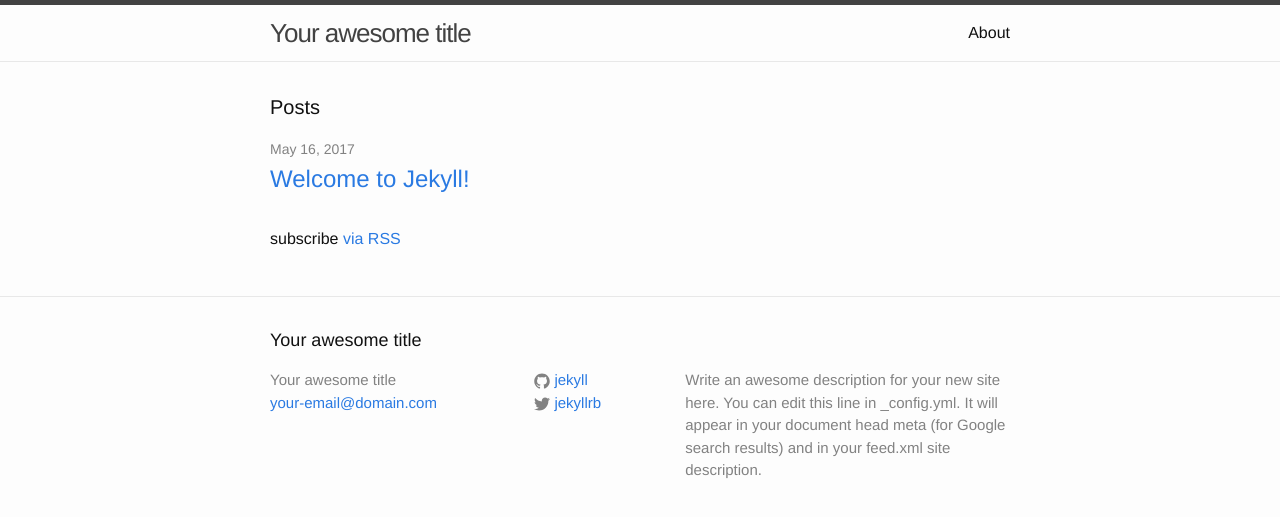
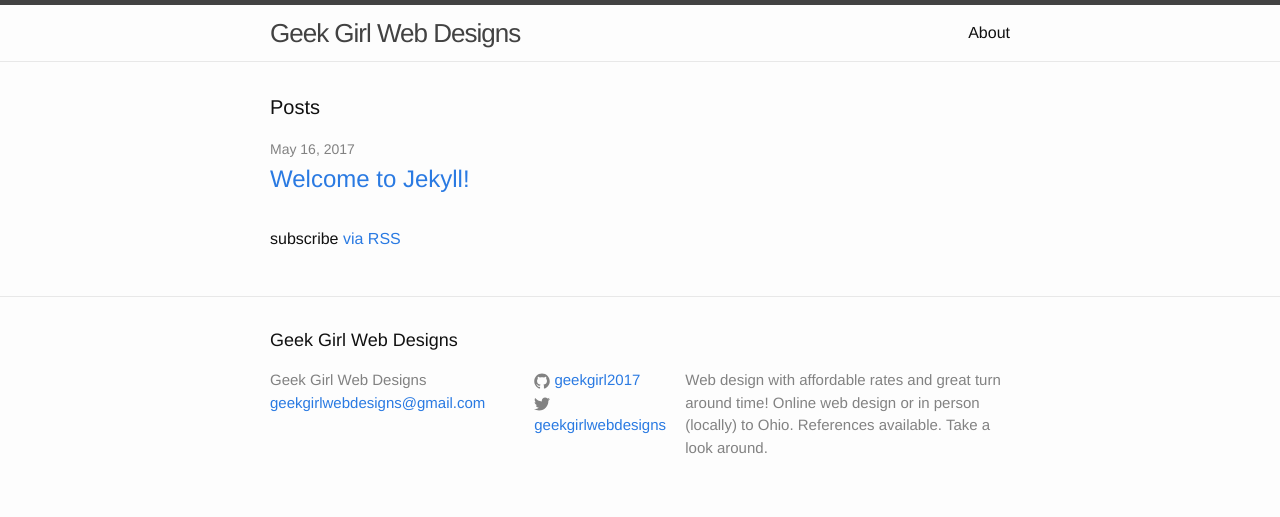
Before and after one commit to geekgirl2017/geekgirl2017.github.io, a Jekyll site: the page built from index.html, in a window 1280 px wide. Shown: the top 517 px of the page. Built offline with Jekyll 4.4.1, drawn with Linux system fonts in a browser that asks for light colours.

Commit message:
Update _config.html

```diff
--- a/_config.yml
+++ b/_config.yml
@@ -6,16 +6,15 @@
 # 'jekyll serve'. If you change this file, please restart the server process.
 
 # Site settings
-title: Your awesome title
-email: your-email@domain.com
+title: Geek Girl Web Designs
+email: geekgirlwebdesigns@gmail.com
 description: > # this means to ignore newlines until "baseurl:"
-  Write an awesome description for your new site here. You can edit this
-  line in _config.yml. It will appear in your document head meta (for
-  Google search results) and in your feed.xml site description.
+  Web design with affordable rates and great turn around time!  Online web design or in person
+  (locally) to Ohio.  References available.  Take a look around.
 baseurl: "" # the subpath of your site, e.g. /blog
-url: "http://yourdomain.com" # the base hostname & protocol for your site
-twitter_username: jekyllrb
-github_username:  jekyll
+url: "http://geekgirlwebdesigns.com" # the base hostname & protocol for your site
+twitter_username: geekgirlwebdesigns
+github_username:  geekgirl2017
 
 # Build settings
 markdown: kramdown
```
